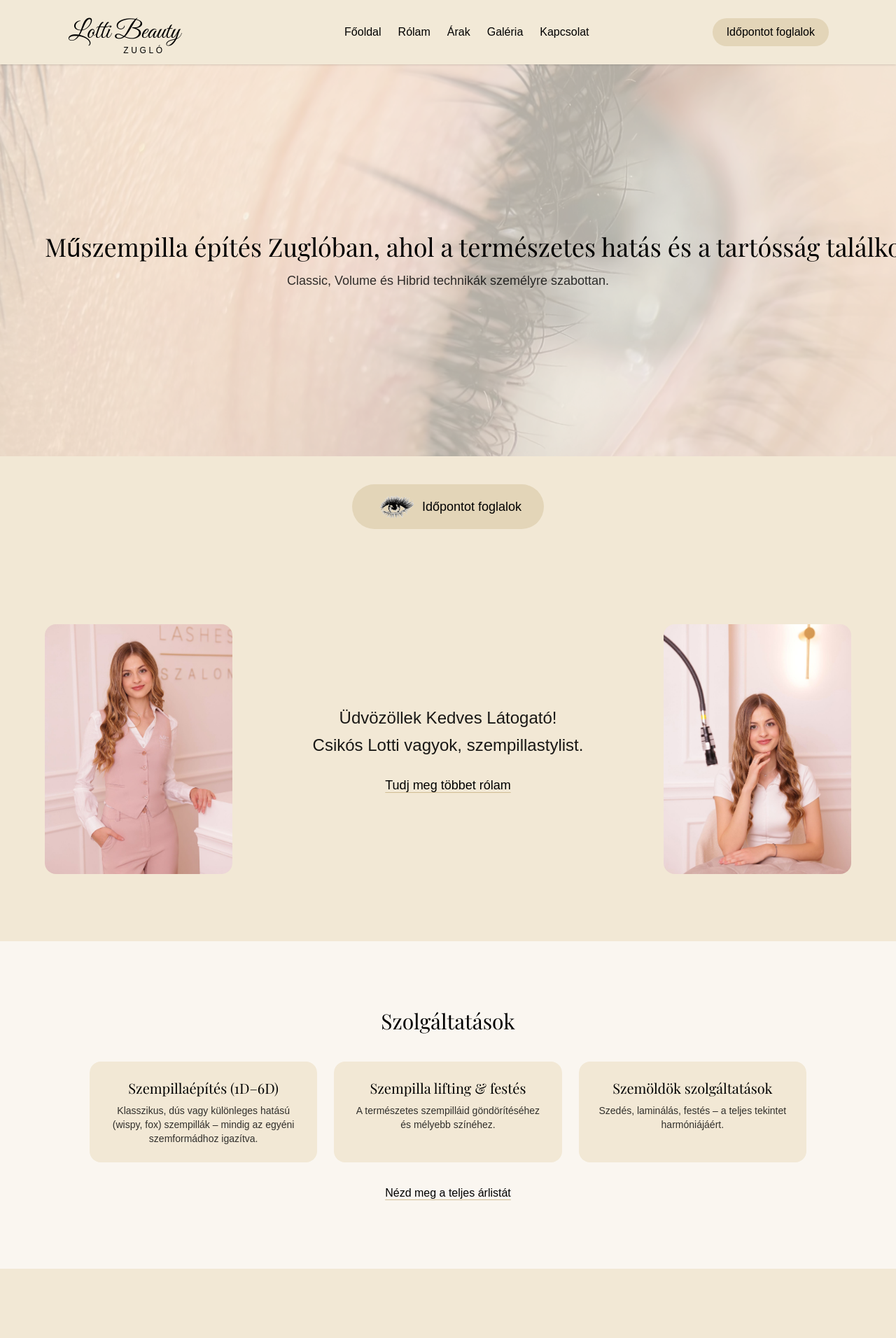
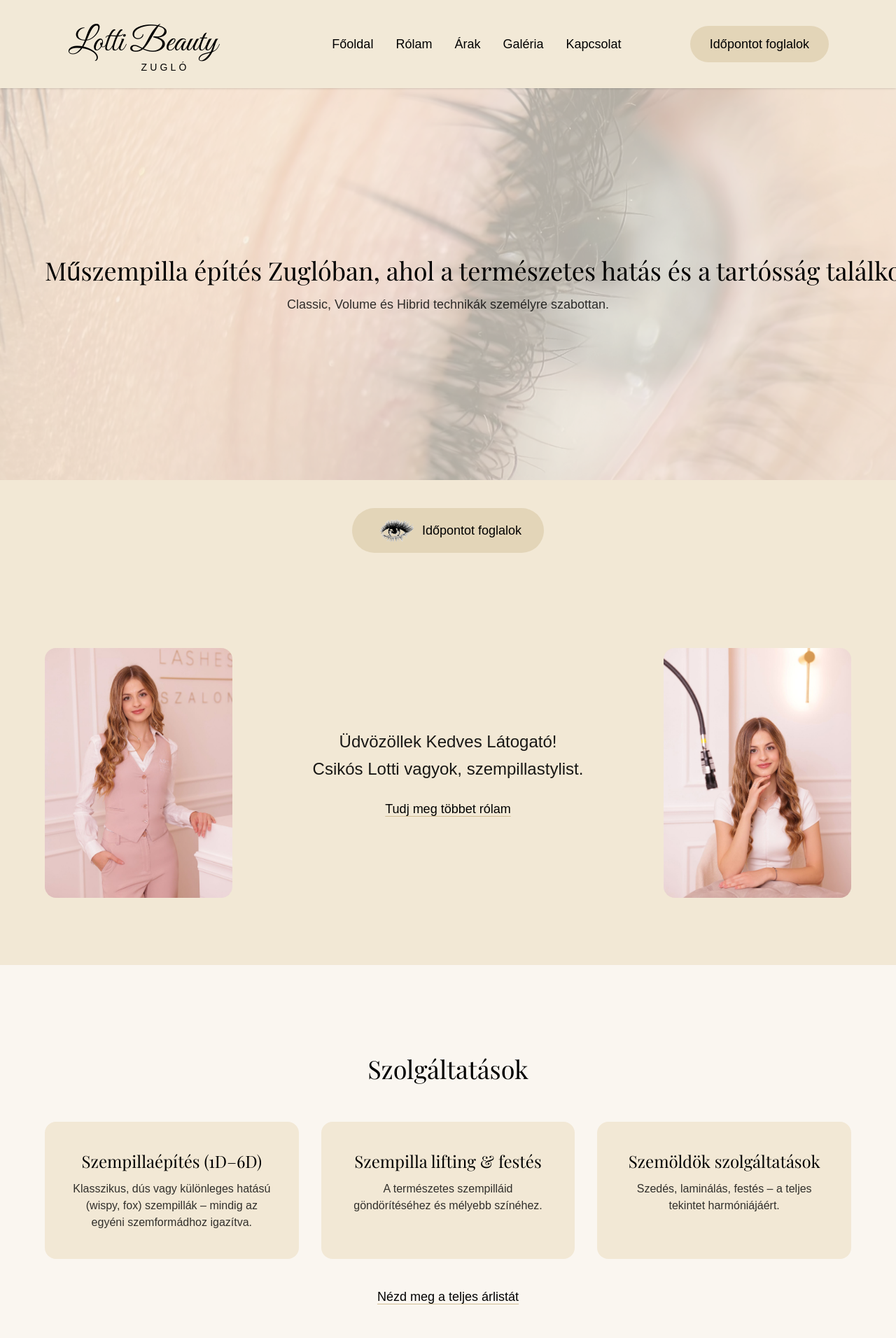
Before and after one commit to lottibeautyzuglo-commits/lotti-beauty-zuglo, a Next.js app: page / in a window 1280 px wide. Shown: the top 1912 px of the page at 70% size. Built offline with nearby package versions, Linux system fonts and the light colour scheme; a web font is replaced by a local one.

Commit message:
Szolgaltatasok szekcio es Navbar nagyitasa

```diff
--- a/app/components/AnimatedLogo.tsx
+++ b/app/components/AnimatedLogo.tsx
@@ -15,9 +15,9 @@ export default function AnimatedLogo() {
 
   return (
     <svg
-      width="220"
-      height="56"
-      viewBox="0 0 220 56"
+      width="280"
+      height="70"
+      viewBox="0 0 280 70"
       className="overflow-visible cursor-pointer"
       onMouseEnter={() => setHovered(true)}
       onMouseLeave={() => setHovered(false)}
@@ -25,9 +25,9 @@ export default function AnimatedLogo() {
       <text
         ref={textRef}
         x="2"
-        y="42"
+        y="52"
         style={{ ["--len" as string]: len ?? 300 } as React.CSSProperties}
-        className={`logo-text font-(family-name:--font-script) text-4xl ${
+        className={`logo-text font-(family-name:--font-script) text-5xl ${
           hovered ? "drawing" : ""
         }`}
       >
--- a/app/components/Navbar.tsx
+++ b/app/components/Navbar.tsx
@@ -17,14 +17,14 @@ export default function Navbar() {
 
   return (
     <header className="sticky top-0 z-50 bg-cream/95 backdrop-blur-sm shadow-sm">
-      <nav className="max-w-6xl mx-auto flex items-center justify-between px-4 md:px-8 py-3">
+      <nav className="max-w-6xl mx-auto flex items-center justify-between px-4 md:px-8 py-4 md:py-5">
         <Link href="/" className="flex flex-col items-center leading-none text-charcoal">
           <AnimatedLogo />
-          <span className="text-xs tracking-[0.3em] -mt-1">ZUGLÓ</span>
+          <span className="text-sm tracking-[0.3em] -mt-1">ZUGLÓ</span>
         </Link>
 
-        {/* Desktop menü - középen, egyenlő térközzel a logó és a gomb között */}
-        <div className="hidden md:flex items-center gap-6">
+        {/* Desktop menü */}
+        <div className="hidden md:flex items-center gap-8 text-lg">
           {navLinks.map((link) => (
             <Link
               key={link.href}
@@ -37,13 +37,13 @@ export default function Navbar() {
         </div>
 
         {/* Foglalás gomb */}
-        <button className="hidden md:block bg-gold hover:bg-gold-dark text-black px-5 py-2 rounded-full transition-colors">
+        <button className="hidden md:block bg-gold hover:bg-gold-dark text-black px-7 py-3 rounded-full text-lg transition-colors">
           Időpontot foglalok
         </button>
 
         {/* Mobil hamburger gomb */}
         <button
-          className="md:hidden text-charcoal"
+          className="md:hidden text-charcoal text-2xl"
           onClick={() => setIsOpen(!isOpen)}
           aria-label="Menü megnyitása"
         >
@@ -53,7 +53,7 @@ export default function Navbar() {
 
       {/* Mobil lenyíló menü */}
       {isOpen && (
-        <div className="md:hidden flex flex-col items-center gap-4 px-4 pb-4">
+        <div className="md:hidden flex flex-col items-center gap-4 px-4 pb-4 text-lg">
           {navLinks.map((link) => (
             <Link
               key={link.href}
--- a/app/page.tsx
+++ b/app/page.tsx
@@ -69,41 +69,41 @@ export default function Home() {
       </section>
 
       {/* Szolgáltatások áttekintése */}
-      <section className="px-4 py-16 md:py-24 bg-background">
-        <h2 className="text-center text-2xl md:text-3xl font-(family-name:--font-playfair) text-charcoal mb-10">
+<section className="px-4 py-20 md:py-32 bg-background">
+  <h2 className="text-center text-3xl md:text-4xl font-(family-name:--font-playfair) text-charcoal mb-14">
     Szolgáltatások
   </h2>
-        <div className="max-w-5xl mx-auto grid grid-cols-1 sm:grid-cols-3 gap-6">
-          <div className="bg-cream rounded-2xl p-6 text-center flex flex-col items-center">
-            <h3 className="font-(family-name:--font-playfair) text-xl text-charcoal mb-2">
+  <div className="max-w-6xl mx-auto grid grid-cols-1 sm:grid-cols-3 gap-8">
+    <div className="bg-cream rounded-2xl p-8 md:p-10 text-center flex flex-col items-center">
+      <h3 className="font-(family-name:--font-playfair) text-2xl text-charcoal mb-3">
         Szempillaépítés (1D–6D)
       </h3>
-            <p className="text-charcoal/80 text-sm">
+      <p className="text-charcoal/80 text-base">
         Klasszikus, dús vagy különleges hatású (wispy, fox) szempillák – mindig az
         egyéni szemformádhoz igazítva.
       </p>
     </div>
-          <div className="bg-cream rounded-2xl p-6 text-center flex flex-col items-center">
-            <h3 className="font-(family-name:--font-playfair) text-xl text-charcoal mb-2">
+    <div className="bg-cream rounded-2xl p-8 md:p-10 text-center flex flex-col items-center">
+      <h3 className="font-(family-name:--font-playfair) text-2xl text-charcoal mb-3">
         Szempilla lifting &amp; festés
       </h3>
-            <p className="text-charcoal/80 text-sm">
+      <p className="text-charcoal/80 text-base">
         A természetes szempilláid göndörítéséhez és mélyebb színéhez.
       </p>
     </div>
-          <div className="bg-cream rounded-2xl p-6 text-center flex flex-col items-center">
-            <h3 className="font-(family-name:--font-playfair) text-xl text-charcoal mb-2">
+    <div className="bg-cream rounded-2xl p-8 md:p-10 text-center flex flex-col items-center">
+      <h3 className="font-(family-name:--font-playfair) text-2xl text-charcoal mb-3">
         Szemöldök szolgáltatások
       </h3>
-            <p className="text-charcoal/80 text-sm">
+      <p className="text-charcoal/80 text-base">
         Szedés, laminálás, festés – a teljes tekintet harmóniájáért.
       </p>
     </div>
   </div>
-        <div className="text-center mt-8">
+  <div className="text-center mt-10">
     <Link
       href="/arak"
-            className="text-charcoal underline underline-offset-4 decoration-gold-dark hover:text-gold-dark transition-colors"
+      className="text-lg text-charcoal underline underline-offset-4 decoration-gold-dark hover:text-gold-dark transition-colors"
     >
       Nézd meg a teljes árlistát
     </Link>
```
Lines whose indentation alone changed are shown as unchanged.
